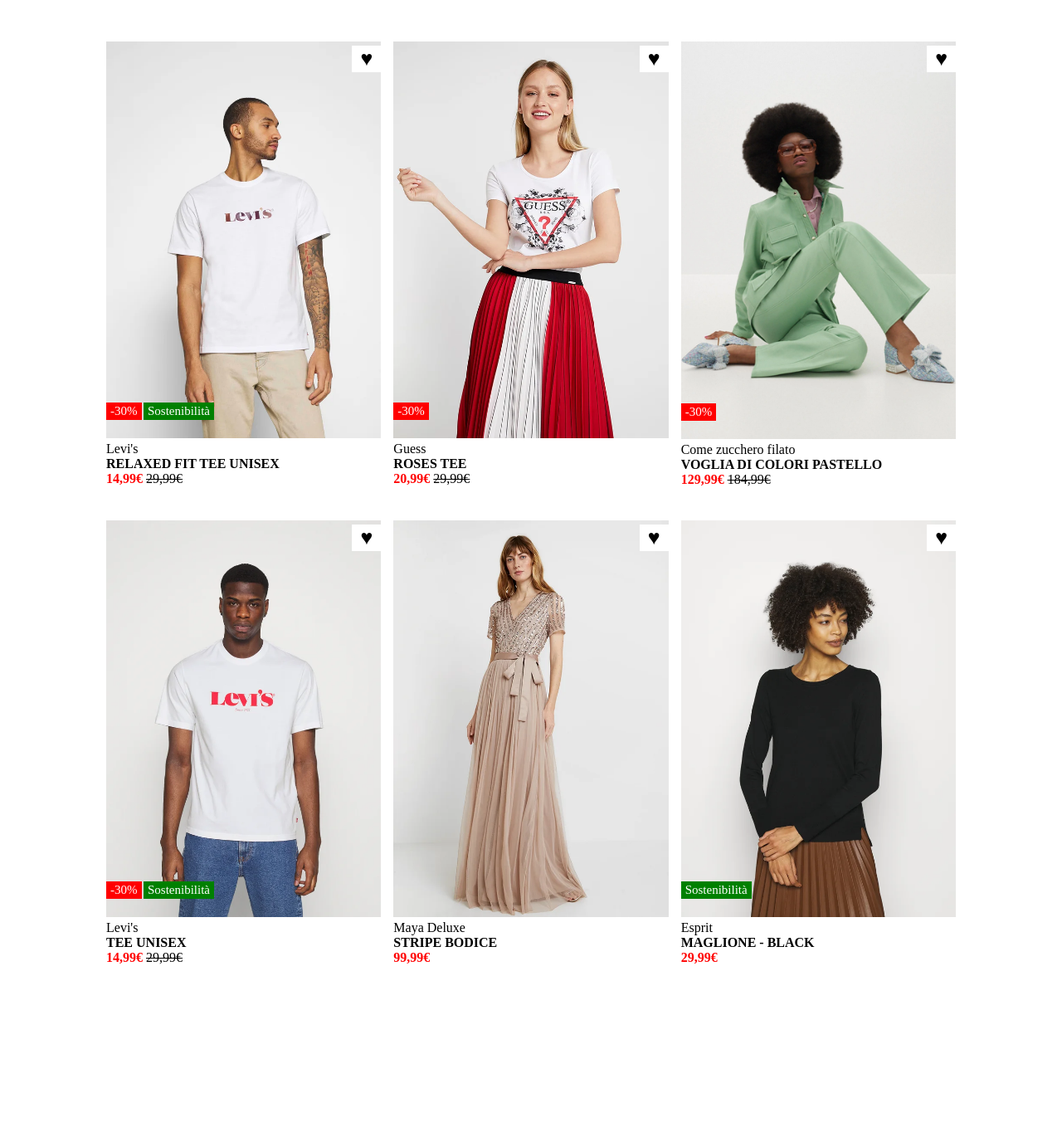
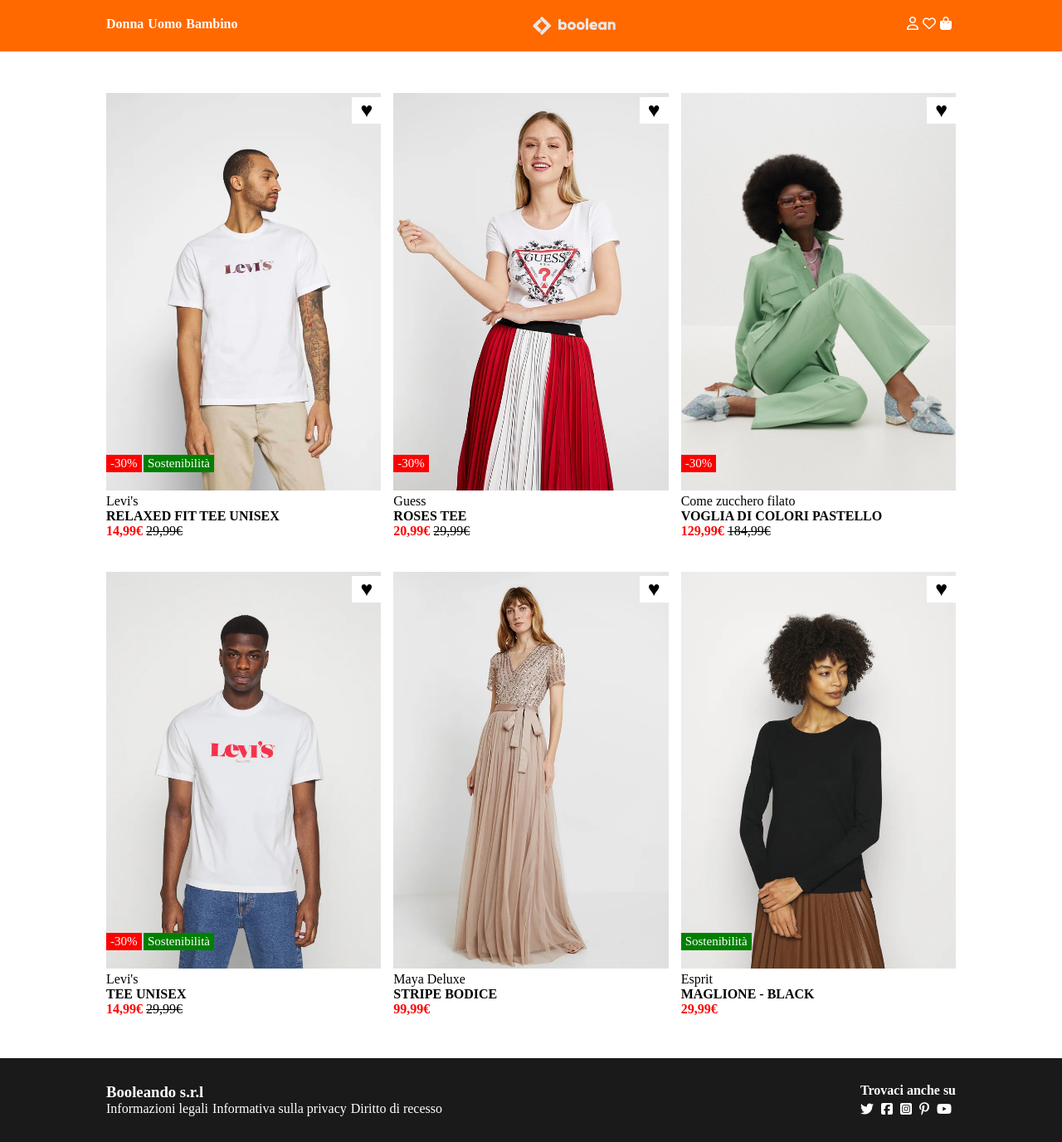
Before and after one commit to giuseppecasaburi/html-css-boolando, a plain HTML site: page index.html in a window 1280 px wide. Shown: the whole page at 83% size. Before the commit the page ends 1213 px from the top, so only its background shows below. Drawn offline with Linux system fonts and the light colour scheme.

Commit message:
feat: agginte le sezioni bonus

```diff
--- a/css/style.css
+++ b/css/style.css
@@ -9,17 +9,41 @@ img {
     max-width: 100%;
 }
 
+li {
+    list-style: none;
+    padding-right: 5px;
+}
+
+
 /* COMMON */
 .container {
     width: 80%;
     max-width: 1100px;
+    margin: 0 auto;
+
+}
+
+.marg-5 {
+    margin-top: 5px;
+}
+
+.marg-50 {
     margin: 50px auto;
 }
 
+.cl-white {
+    color: white;
+}
 
 /* LAYOUT */
-.section {
-    background-color: ;
+.header {
+    background-color: #ff6900;
+    padding: 20px 0;
+}
+
+.row-head {
+    display: flex;
+    justify-content: space-between;
 }
 
 .row {
@@ -29,6 +53,25 @@ img {
     gap: 40px 10px;
 }
 
+/* HEADER */
+
+.catalogo {
+    display: flex;
+    flex-direction: row;
+}
+
+.header-dec {
+    text-decoration: none;
+    color: white;
+    font-weight: 600;
+}
+
+.logo {
+    max-width: 100px;
+}
+
+
+/* MAIN */
 .col {
     width: calc((100% - 30px) / 3);
 }
@@ -107,3 +150,19 @@ img {
     color: red;
     cursor: pointer;
 }
+
+.footer {
+    background-color: #1a1a1a;
+    padding: 30px 0;
+    color: white;
+}
+
+.foot-list {
+    display: flex;
+    padding-top: 5px 0;
+}
+
+ul.foot-list>li>a {
+    text-decoration: none;
+    color: white;
+}
--- a/index.html
+++ b/index.html
@@ -4,6 +4,9 @@
 <head>
     <meta charset="UTF-8">
     <meta name="viewport" content="width=device-width, initial-scale=1.0">
+    <link rel="stylesheet" href="https://cdnjs.cloudflare.com/ajax/libs/font-awesome/6.6.0/css/all.min.css"
+        integrity="sha512-Kc323vGBEqzTmouAECnVceyQqyqdsSiqLQISBL29aUW4U/M7pSPA/gEUZQqv1cwx4OnYxTxve5UMg5GT6L4JJg=="
+        crossorigin="anonymous" referrerpolicy="no-referrer" />
     <link rel="stylesheet" href="/css/style.css">
     <title>Booleando</title>
 </head>
@@ -11,13 +14,35 @@
 <body>
 
     <!-- HEADER (BONUS)-->
-    <header></header>
+    <header>
+        <section class="header">
+            <nav class="container row-head">
+                <div class="catalogo">
+                    <ul class="catalogo">
+                        <li><a href="" class="header-dec">Donna</a></li>
+                        <li><a href="" class="header-dec">Uomo</a></li>
+                        <li><a href="" class="header-dec">Bambino</a></li>
+                    </ul>
+                </div>
+                <div class="logo catalogo">
+                    <img src="img/boolean-logo.png" alt="Logo Booleando">
+                </div>
+                <div class="tools">
+                    <ul class="catalogo">
+                        <li><a href=""><i class="fa-regular fa-user cl-white"></i></a></li>
+                        <li><a href=""><i class="fa-regular fa-heart cl-white"></i></a></li>
+                        <li><a href=""><i class="fa-solid fa-bag-shopping cl-white"></i></a></li>
+                    </ul>
+                </div>
+            </nav>
+        </section>
+    </header>
     <!-- /HEADER (BONUS)-->
 
     <!-- MAIN -->
     <main>
         <section class="section">
-            <div class="container">
+            <div class="container marg-50">
                 <div class="row">
                     <div class="col">
                         <div class="card">
@@ -41,7 +66,8 @@
                         <div class="card">
                             <a href="">
                                 <img src="img/2.webp" alt="Maglietta guess con rose indossata" class="first">
-                                <img src="img/2b.webp" alt="Maglietta guess con rose in un outfit completo" class="second">
+                                <img src="img/2b.webp" alt="Maglietta guess con rose in un outfit completo"
+                                    class="second">
                             </a>
                             <div class="discount">-30%</div>
                             <span class="like">&hearts;</span>
@@ -93,7 +119,8 @@
                         <div class="card">
                             <a href="">
                                 <img src="img/5.webp" alt="Vestito Maya Deluxe con fascia centrale" class="first">
-                                <img src="img/5b.webp" alt="Foto alternativa vestito maya deluxe con fascia centrale" class="second">
+                                <img src="img/5b.webp" alt="Foto alternativa vestito maya deluxe con fascia centrale"
+                                    class="second">
                             </a>
                             <span class="like">&hearts;</span>
                             <p>Maya Deluxe
@@ -109,7 +136,8 @@
                         <div class="card">
                             <a href="">
                                 <img src="img/6.webp" alt="Maglione nero donna Esprit" class="first">
-                                <img src="img/6b.webp" alt="Maglione nero donna Esprit in outfit completo" class="second">
+                                <img src="img/6b.webp" alt="Maglione nero donna Esprit in outfit completo"
+                                    class="second">
                             </a>
                             <div class="attr-only">Sostenibilità</div>
                             <span class="like">&hearts;</span>
@@ -129,7 +157,30 @@
     <!-- /MAIN -->
 
     <!-- FOOTER (BONUS)-->
-    <footer></footer>
+    <footer>
+        <section class="footer">
+            <div class="container row-head">
+                <div class="">
+                    <h3>Booleando s.r.l</h3>
+                    <ul class="foot-list">
+                        <li><a href="">Informazioni legali</a></li>
+                        <li><a href="">Informativa sulla privacy</a></li>
+                        <li><a href="">Diritto di recesso</a></li>
+                    </ul>
+                </div>
+                <div>
+                    <h4>Trovaci anche su</h4>
+                    <ul class="foot-list row-head marg-5">
+                        <li><a href=""><i class="fa-brands fa-twitter"></i></a></li>
+                        <li><a href=""><i class="fa-brands fa-square-facebook"></i></a></li>
+                        <li><a href=""><i class="fa-brands fa-square-instagram"></i></a></li>
+                        <li><a href=""><i class="fa-brands fa-pinterest-p"></i></a></li>
+                        <li><a href=""><i class="fa-brands fa-youtube"></i></a></li>
+                    </ul>
+                </div>
+            </div>
+        </section>
+    </footer>
     <!-- /FOOTER (BONUS)-->
 </body>
 
```
Lines whose indentation alone changed are shown as unchanged.
